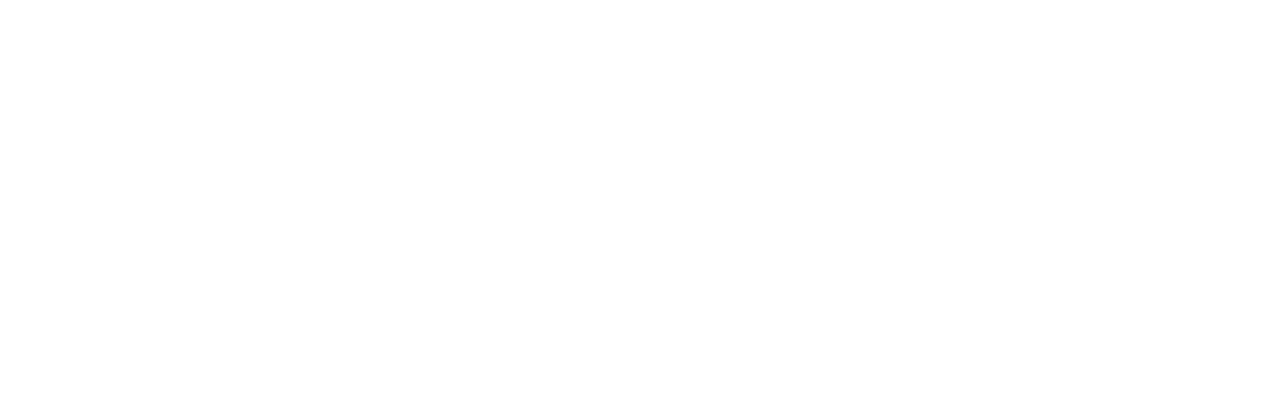
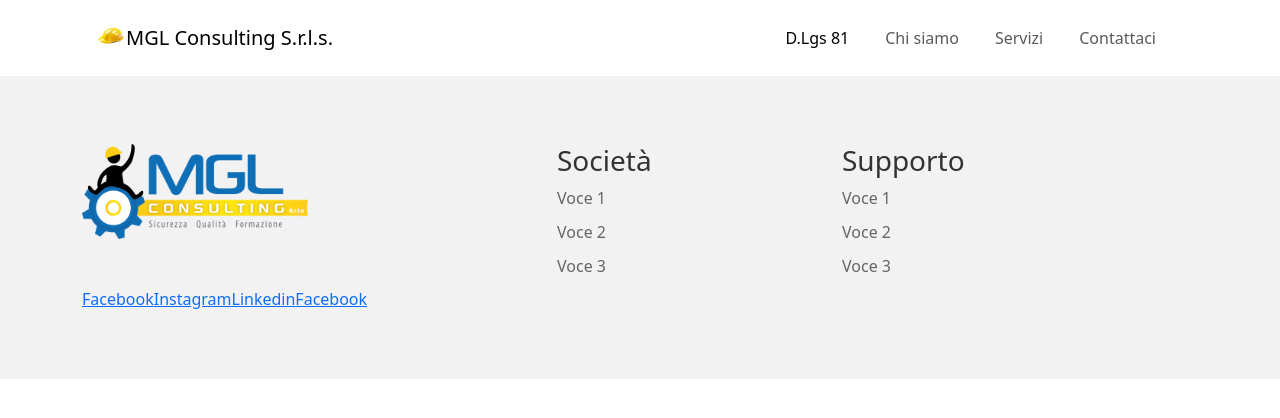
Before and after one commit to antoniogisondi/mgl-static-website, a React (Vite) app: page /servizi in a window 1280 px wide. Before the commit this address had no page. Shown: the top 418 px of the page. Built offline with nearby package versions, Linux system fonts and the light colour scheme.

Commit message:
add services pages

```diff
--- a/src/App.jsx
+++ b/src/App.jsx
@@ -2,6 +2,7 @@
 import About from './pages/About/About'
 import Decree81 from "./pages/Decree/Decree81";
 import ContactUs from "./pages/ContactUs/ContactUs";
+import Services from "./pages/Services/Services";
 import "bootstrap/dist/css/bootstrap.min.css";
 import "bootstrap/dist/js/bootstrap.bundle.min";
 // index.js or App.js
@@ -12,8 +13,9 @@
       <Router>
         <Routes>
           <Route path="/" element={<Home />} />
-          <Route path="/about" element={<About />} />
-          <Route path="/decreto-81" element={<Decree81 />} />
+          <Route path="/chi-siamo" element={<About />} />
+          <Route path="/servizi" element={<Services />} />
+          <Route path="/decreto" element={<Decree81 />} />
           <Route path="/contattaci" element={<ContactUs />} />
         </Routes>
       </Router>
--- a/src/components/Header/Header.jsx
+++ b/src/components/Header/Header.jsx
@@ -18,23 +18,16 @@
                         <div className="collapse navbar-collapse" id="navbarNavDropdown">
                             <ul className="navbar-nav">
                                 <li className="nav-item">
-                                    <Link className="nav-link active" aria-current="page" to="/decreto-81">D.Lgs 81</Link>
+                                    <Link className="nav-link active" aria-current="page" to="/decreto">D.Lgs 81</Link>
                                 </li>
                                 <li className="nav-item">
-                                    <a className="nav-link" href="#">Features</a>
+                                    <Link className="nav-link" to="/chi-siamo">Chi siamo</Link>
+                                </li>
+                                <li className="nav-item">
+                                    <Link className="nav-link" to="/servizi">Servizi</Link>
                                 </li>
                                 <li className="nav-item">
                                     <Link className="nav-link" to="/contattaci">Contattaci</Link>
-                                </li>
-                                <li className="nav-item dropdown">
-                                    <a className="nav-link dropdown-toggle" href="#" role="button" data-bs-toggle="dropdown" aria-expanded="false">
-                                        Dropdown link
-                                    </a>
-                                    <ul className="dropdown-menu">
-                                        <li><a className="dropdown-item" href="#">Action</a></li>
-                                        <li><a className="dropdown-item" href="#">Another action</a></li>
-                                        <li><a className="dropdown-item" href="#">Something else here</a></li>
-                                    </ul>
                                 </li>
                             </ul>
                         </div>
--- /dev/null
+++ b/src/pages/Services/Services.css
@@ -0,0 +1,5 @@
+.home-container {
+    min-height: 100vh; /* Full height of the viewport */
+    padding-top: 40px; /* Reduced top padding */
+    background-color: #f5f7fa;
+}
--- /dev/null
+++ b/src/pages/Services/Services.jsx
@@ -0,0 +1,16 @@
+import React from 'react';
+import Header from '../../components/Header/Header';
+import Footer from '../../components/Footer/Footer';
+import './Services.css';
+
+const Services = () => {
+    return (
+        <div>
+            <Header />
+
+            <Footer />
+        </div>
+    );
+};
+
+export default Services;
```
